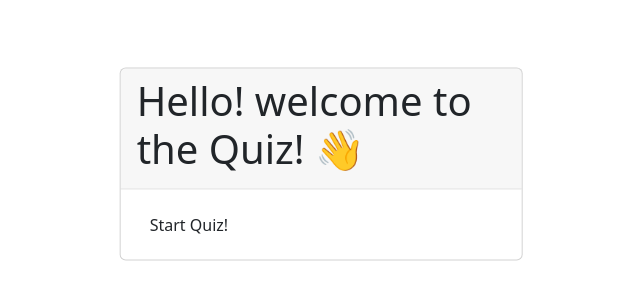
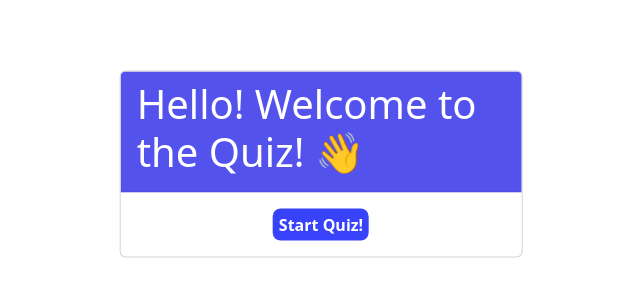
Before and after one commit to abdulmecidd/quiz-app, a plain HTML site: page index.html in a window 1280 px wide. Shown: the part 156-456 px from the top of the page, without its empty margins (319-959 px from the left). Drawn offline with nearby package versions, Linux system fonts and the light colour scheme.

Commit message:
design changed and responsibilty completed

```diff
--- a/index.html
+++ b/index.html
@@ -19,14 +19,12 @@
     <div class="container">
       <div class="row">
         <div class="page col-sm-12 col-md-4 col-xl-4">
-          <div class="card btn_start">
+          <div class="card start">
             <header class="card-header">
-              <h1>Hello! welcome to the Quiz! 👋</h1>
+              <h1>Hello! Welcome to the Quiz! 👋</h1>
             </header>
             <section class="card-body">
-              <button id="startButton" class="btn start_button">
-                Start Quiz!
-              </button>
+              <button id="startButton" class="btn_start">Start Quiz!</button>
             </section>
           </div>
           <div class="card quiz-box">
@@ -45,9 +43,8 @@
             </footer>
           </div>
         </div>
-        <div
-          class="card result vertical-align-center col-sm-12 col-md-4 col-xl-4"
-        >
+        <div class="result col-sm-12 col-md-4 col-xl-4">
+          <div class="card">
             <header id="header" class="card-header title">
               <h1 class="header"></h1>
             </header>
@@ -62,6 +59,7 @@
           </div>
         </div>
       </div>
+    </div>
     <script src="questions.js"></script>
     <script src="ui.js"></script>
     <script src="script.js"></script>
--- a/script.js
+++ b/script.js
@@ -119,6 +119,8 @@ if (
 ) {
   window.addEventListener("load", () => {
     ui.startButton.style.display = "none";
+    ui.startScreen.style.display = "none";
+
     let id = parseInt(localStorage.getItem("currentId"));
     let lastScore = parseInt(localStorage.getItem("scorePoint"));
     currentId = id;
@@ -133,6 +135,7 @@ if (
   ui.startButton.addEventListener("click", () => {
     ui.quizBox.classList.add("active");
     ui.startButton.style.display = "none";
+    ui.startScreen.style.display = "none";
     ui.showQuestion(currentId);
     startTimer(questions[currentId].solveTime);
     questionNum(questions[currentId].questionId, questions.length);
--- a/style.css
+++ b/style.css
@@ -4,7 +4,31 @@ body {
   background: rgb(230, 241, 255);
 }
 
+.start header {
+  background-color: #5352ed;
+  color: #ffffff;
+  display: flex;
+  align-items: center;
+  justify-content: center;
+}
+.start section {
+  display: flex;
+  justify-content: center;
+}
 .btn_start {
+  vertical-align: center;
+  background-color: #3742fa;
+  color: #ffffff;
+  font-weight: 600;
+  border: 0;
+  border-radius: 8px;
+  height: 32px;
+}
+.btn_start:hover {
+  background-color: #2b2b89;
+}
+.btn_start:active {
+  background-color: #3742fa;
 }
 .quiz-box footer {
   background-color: #5352ed;
@@ -122,10 +146,12 @@ body {
 }
 
 .result {
-  transform: translate(0%, 100%);
-  background-color: #fefcf9;
   opacity: 0;
   pointer-events: none;
+  position: fixed;
+  top: 0%;
+  left: 50%;
+  transform: translate(-50%, 50%);
 }
 .result header {
   background-color: #5352ed;
--- a/ui.js
+++ b/ui.js
@@ -1,5 +1,5 @@
 function UI() {
-  (this.startButton = document.querySelector("#startButton")),
+  (this.startScreen = document.querySelector(".start")),
     (this.startButton = document.querySelector(".btn_start")),
     (this.quizBox = document.querySelector(".quiz-box")),
     (this.nextButton = document.querySelector(".nextButton")),
```
Lines whose indentation alone changed are shown as unchanged.
